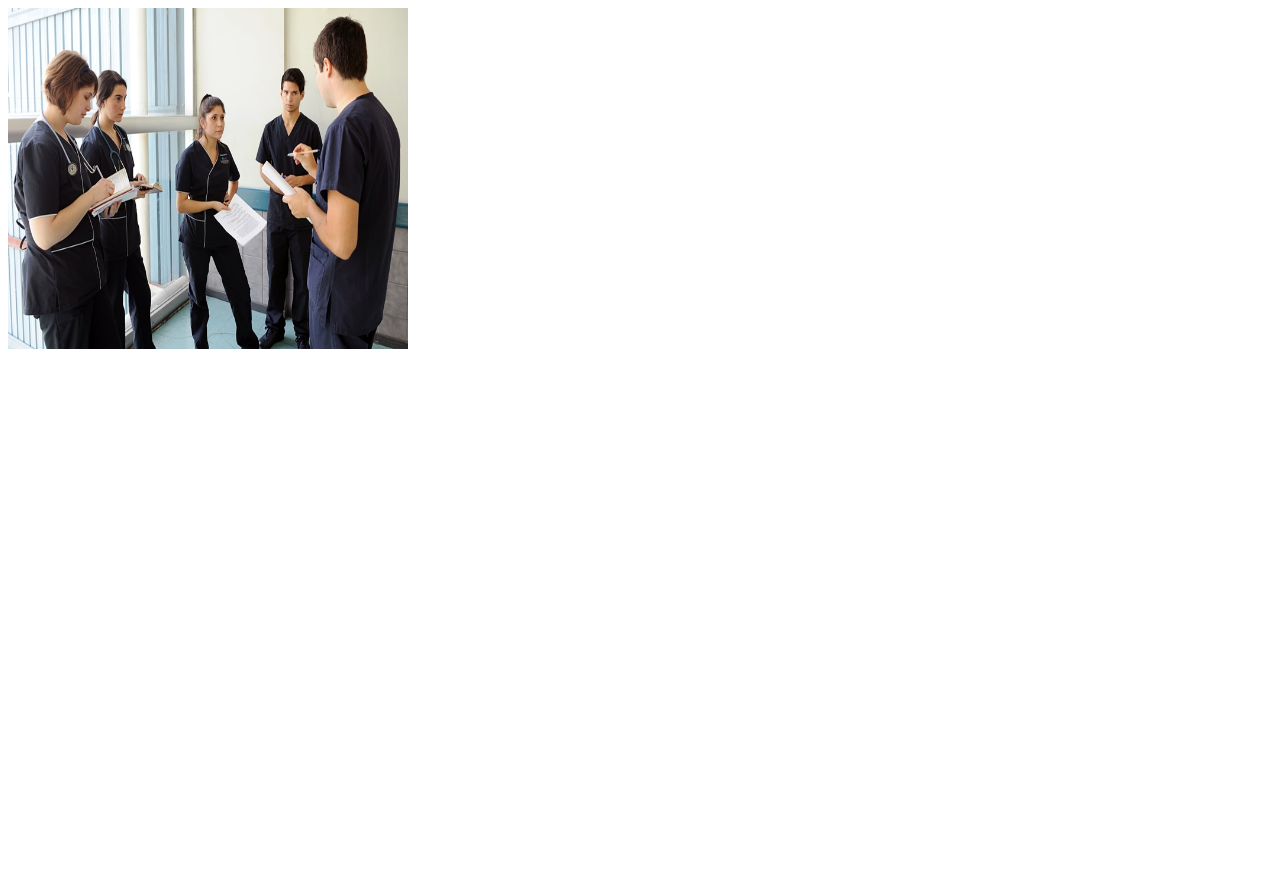
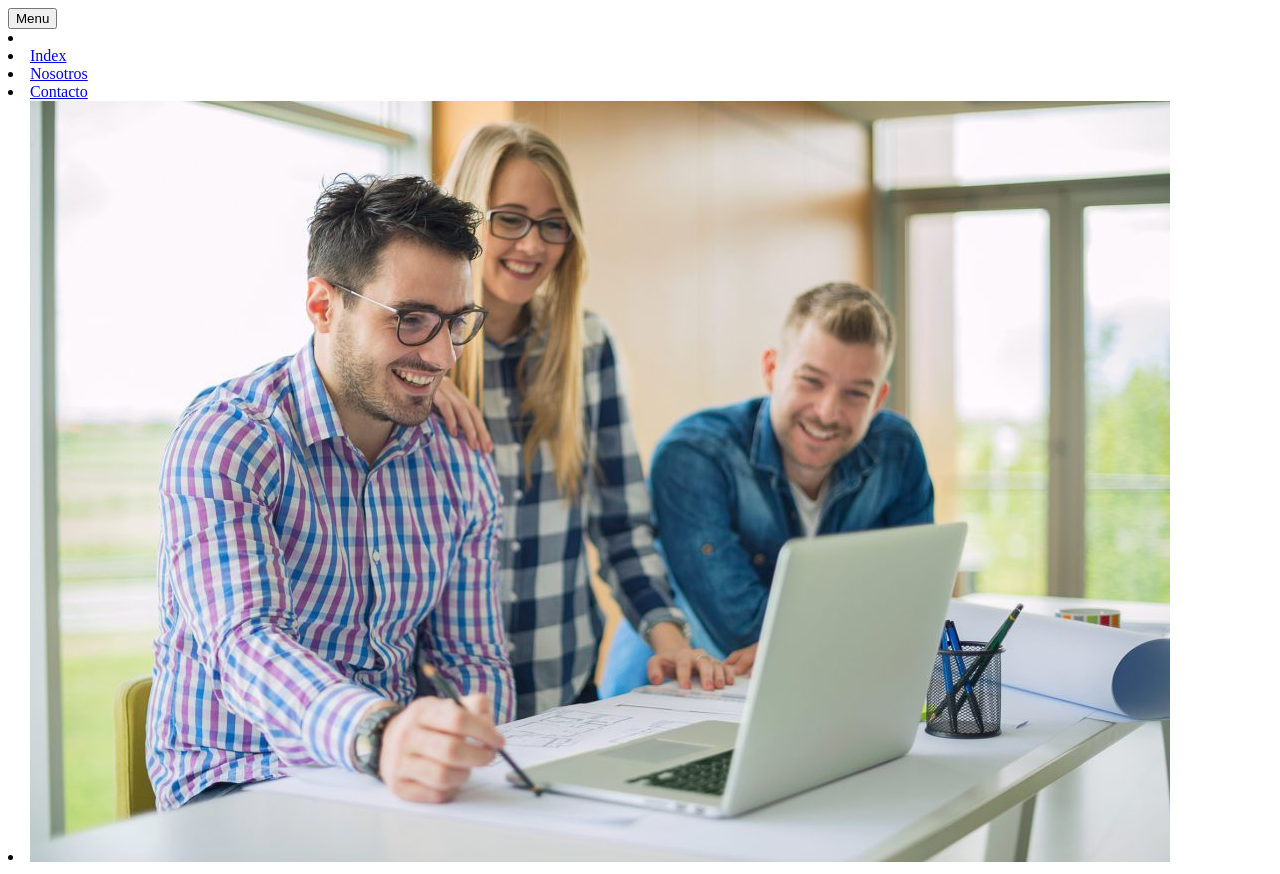
Before and after one commit to Lighter-host/Proyecto_2_Ramas, a website: page Nosotros.html in a window 1280 px wide. Before the commit the page ends 800 px from the top, so only its background shows below. Drawn offline with Linux system fonts and the light colour scheme; files whose address does not match are found by name.

Commit message:
Final Stager

```diff
--- a/Nosotros.html
+++ b/Nosotros.html
@@ -4,9 +4,17 @@
     <meta charset="UTF-8">
     <meta http-equiv="X-UA-Compatible" content="IE=edge">
     <meta name="viewport" content="width=device-width, initial-scale=1.0">
-    <title>Nosotros</title>
+    <title>Contacto</title>
 </head>
 <body>
-    <img src="C:\Users\Jose Isidro\Desktop\GIT y NPM\src\Enfermería-web-Genéricas.png" width="400" height="341">
+    <div<>
+            <button class="mainmenubtn">Menu</button><li class=" odd">
+            <div class="dropdown-child"><li class=" even">
+              <a href="index.html">Index </a><li class=" odd">
+              <a href="Nosotros.html">Nosotros</a><li class=" even">
+              <a href="contacto.html">Contacto</a><li class=" odd">
+
+            </div>
+            <img src="src\HRTRENDS_RECLUTAMIENTO-Competencias_genericas538686298.png" >
 </body>
 </html>
```
Also changed, not shown: contacto.html (+9 -1 lines), index.html (+9 -1 lines).
